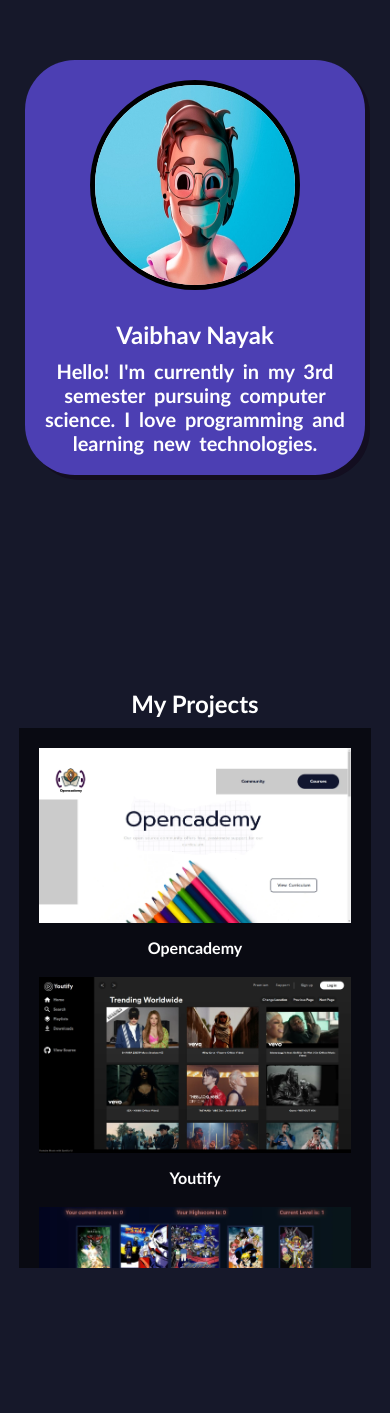
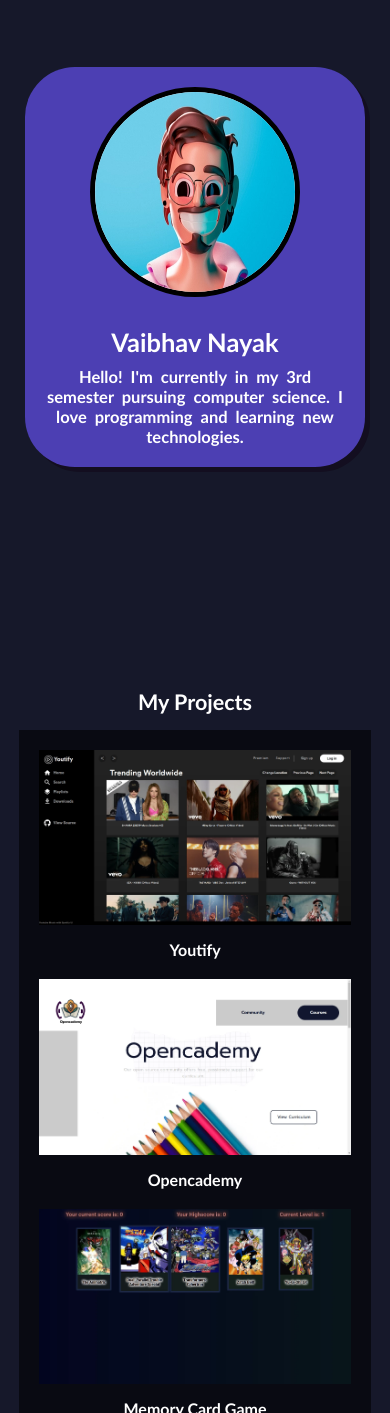
Before and after one commit to vbv-nyk/portfolio-website, a Next.js app: page / in a window 390 px wide. Shown: the part 155-1568 px from the top of the page. Built offline with nearby package versions, Linux system fonts and the light colour scheme.

Commit message:
ADD descriptions for projects

```diff
--- a/components/AboutMe/AboutMe.module.css
+++ b/components/AboutMe/AboutMe.module.css
@@ -31,7 +31,7 @@
   }
 }
 .profileContainer .name {
-  font-size: max(4vmin, 24px);
+  font-size: calc(24px + 0.390625vw);
 }
 
 .profileDetails {
@@ -41,7 +41,8 @@
 }
 .desc {
   max-width: 300px;
-  font-size: max(3vmin, 20px);
+  font-size: calc(15px + 0.390625vw);
+
   word-spacing: 4px;
 }
 .myPicture {
--- a/components/Projects/Projects.jsx
+++ b/components/Projects/Projects.jsx
@@ -1,90 +1,27 @@
+import { projects } from "@/pages/api/projectsAPI";
 import React, { useState } from "react";
 import { ReactDOM } from "react";
 import styles from "./Projects.module.css";
 
+function GridItem(props) {
+  return (
+    <div className={styles.gridItem}>
+      <img src={props.source} className={styles.projectImage} alt="" />
+      <div className={styles.projectName}>{props.name}</div>
+    </div>
+  );
+}
+
 export default function Projects() {
   const [imageNo, setImageNo] = useState(0);
+  const gridItems = projects.map((project) => {
+    return <GridItem {...project} />;
+  });
   return (
     <>
       <div className={styles.projects}>
         <h1 className={styles.header}>My Projects</h1>
-        <div className={styles.projectsGrid}>
-          <div className={styles.gridItem}>
-            <img
-              src={`/project${0}.webp`}
-              className={styles.projectImage}
-              alt=""
-            />
-            <div className={styles.projectName}>Opencademy</div>
-          </div>
-          <div className={styles.gridItem}>
-            <img
-              src={`/project${1}.webp`}
-              className={styles.projectImage}
-              alt=""
-            />
-            <div className={styles.projectName}>Youtify</div>
-          </div>
-          <div className={styles.gridItem}>
-            <img
-              src={`/project${2}.webp`}
-              className={styles.projectImage}
-              alt=""
-            />
-            <div className={styles.projectName}>Memory Card Game</div>
-          </div>
-          <div className={styles.gridItem}>
-            <img
-              src={`/project${3}.webp`}
-              className={styles.projectImage}
-              alt=""
-            />
-            <div className={styles.projectName}>Battleship Game Simulation</div>
-          </div>
-          <div className={styles.gridItem}>
-            <img
-              src={`/project${4}.webp`}
-              className={styles.projectImage}
-              alt=""
-            />
-            <div className={styles.projectName}>Todo List</div>
-          </div>
-          <div className={styles.gridItem}>
-            <img
-              src={`/project${5}.webp`}
-              className={styles.projectImage}
-              alt=""
-            />
-            <div className={styles.projectName}>Library</div>
-          </div>
-          <div className={styles.gridItem}>
-            <img
-              src={`/project${6}.webp`}
-              className={styles.projectImage}
-              alt=""
-            />
-            <div className={styles.projectName}>
-              Cat Themed Dashboard Project
-            </div>
-          </div>
-          <div className={styles.gridItem}>
-            <img
-              src={`/project${7}.webp`}
-              className={styles.projectImage}
-              alt=""
-            />
-            <div className={styles.projectName}>Rock Paper Scissor</div>
-          </div>
-
-          <div className={styles.gridItem}>
-            <img
-              src={`/project${8}.webp`}
-              className={styles.projectImage}
-              alt=""
-            />
-            <div className={styles.projectName}>Drum Simulation</div>
-          </div>
-        </div>
+        <div className={styles.projectsGrid}>{gridItems}</div>
       </div>
     </>
   );
--- a/components/Projects/Projects.module.css
+++ b/components/Projects/Projects.module.css
@@ -2,20 +2,20 @@
   height: 100vh;
   width: 100vw;
   display: flex;
+  gap: 15px;
+  justify-content: center;
   align-items: center;
-  justify-content: center;
   flex-direction: column;
 }
 
 .projectsGrid {
   background: #0000008d;
-  margin-top: 10px;
-  margin-bottom: 20px;
   padding: 20px;
+  margin-bottom: 45px;
   overflow-y: scroll;
   overflow-x: hidden;
   width: max(55%, 500px);
-  max-height: 500px;
+  max-height: calc(100% - 20px);
   display: grid;
   align-items: center;
   justify-content: center;
@@ -39,7 +39,7 @@
 }
 
 .header {
-  font-size: max(2vw, 24px);
+  font-size: calc(20px + 0.390625vw);
   color: white;
 }
 
@@ -47,10 +47,15 @@
   width: 100%;
 }
 
+.projectImage:hover {
+  cursor: pointer;
+}
+
 @media screen and (max-width: 600px) {
   .projectsGrid {
     grid-template-columns: repeat(auto-fit, minmax(300px, 1fr));
     width: max(80%, 300px);
+    max-height: 100vh;
   }
   .projects {
     justify-content: flex-start;
--- /dev/null
+++ b/src/pages/api/projectsAPI.js
@@ -0,0 +1,66 @@
+export const projects = [
+  {
+    name: "Youtify",
+    source: "/project0.webp",
+    description:
+      "A Youtube clone with spotify UI. Uses Youtube Data API for fetching songs and react-youtube library for embedding the video into the website. You can also search songs and view trending songs based on your location.",
+    ghLink: "",
+  },
+  {
+    name: "Opencademy",
+    source: "/project1.webp",
+    description:
+      "A prototype for an open-source education platform. Built at NITR hackathon over the span of 36 hours. We used next.js to build this and uses Ant design as its frontend library.",
+    ghLink: "",
+  },
+  {
+    name: "Memory Card Game",
+    source: "/project2.webp",
+    description:
+      "This memory-enhancing game utilizes an API to retrieve anime data, tasking players with correctly identifying and selecting the shuffled options. Uses react as it's front library.",
+    ghLink: "",
+  },
+  {
+    name: "Battleship Game Simulation",
+    source: "/project3.webp",
+    description:
+      "This game is a re-imagination of the classic Battleship game, where players aim to locate all enemy ships before their own ships are discovered. It is developed using Vanilla Javascript, with a focus on utilizing Test Driven Development techniques.",
+    ghLink: "",
+  },
+  {
+    name: "Todo List",
+    source: "/project4.webp",
+    description:
+      "This Todo-List application utilizes the Web Storage API to store tasks in a local database. It features the ability to organize tasks by project and includes functionalities such as tabbing and the ability to create separate task lists for each project. It was developed as a means to gain practical experience with Webpack and Factory Function techniques.",
+    ghLink: "",
+  },
+
+  {
+    name: "Library",
+    source: "/project5.webp",
+    description:
+      "This application was constructed using Vanilla Javascript, with a primary focus on learning form validation and grid layout. Users can add books to their personal library and mark them as read or unread.",
+    ghLink: "",
+  },
+  {
+    name: "Cat Themed Dashboard Project",
+    source: "/project6.webp",
+    description:
+      "A cat themed dashboard projects with a sprinkle of creativity. Uses grid layouts and a lot of css.",
+    ghLink: "",
+  },
+  {
+    name: "Rock Paper Scissor",
+    source: "/project7.webp",
+    description:
+      "Classic rock paper scissor game made using html css and javascript. Played against a computer which selects rock paper or scissor based on Math.random().",
+    ghLink: "",
+  },
+  {
+    name: "Drum Simulation",
+    source: "/project8.webp",
+    description:
+      "My first ever web development project. Plays drum sounds when the user presses any key shown the screen. Uses event listeners to capture the inputted key which then plays a sound it's associated with.",
+    ghLink: "",
+  },
+];
```
Also changed, not shown: public/project0.webp, public/project1.webp.
